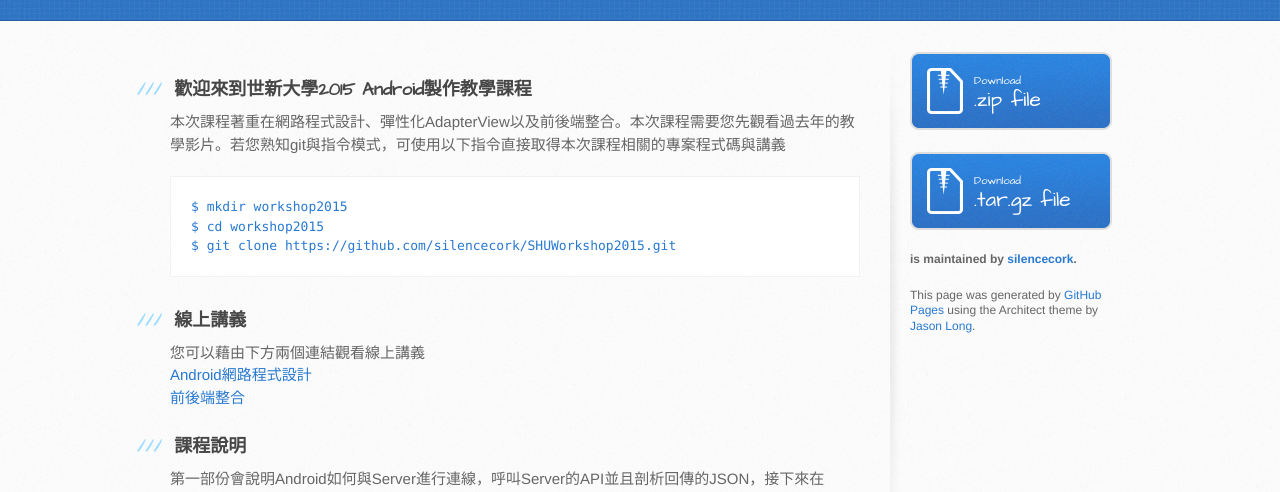
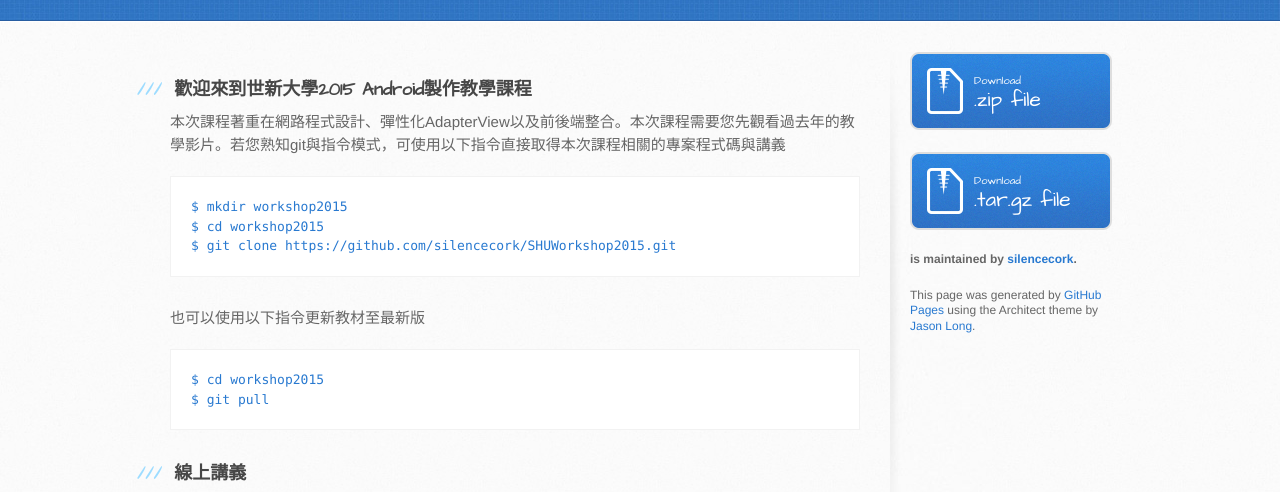
Before and after one commit to silencecork/SHUWorkshop2015, a plain HTML site: page index.html in a window 1280 px wide. Shown: the part 252-744 px from the top of the page. Drawn offline with Linux system fonts and the light colour scheme.

```diff
--- a/index.html
+++ b/index.html
@@ -38,11 +38,17 @@
 $ git clone https://github.com/silencecork/SHUWorkshop2015.git
 </code></pre>
 
+<p>也可以使用以下指令更新教材至最新版</p>
+
+<pre><code>$ cd workshop2015
+$ git pull
+</code></pre>
+
 <h3>
 <a id="線上講義" class="anchor" href="#%E7%B7%9A%E4%B8%8A%E8%AC%9B%E7%BE%A9" aria-hidden="true"><span class="octicon octicon-link"></span></a>線上講義</h3>
 
 <p>您可以藉由下方兩個連結觀看線上講義
-<br><a href="https://drive.google.com/file/d/0B4k6spy68e61Q2xORmg3dHp6R1E/view?usp=sharing">Android網路程式設計</a>
+<br><a href="https://drive.google.com/file/d/0B4k6spy68e61UTNXdjUxRERBOGM/view?usp=sharing">Android網路程式設計</a>
 <br><a href="https://drive.google.com/file/d/0B4k6spy68e61OFl5UWhYYi00Y2M/view?usp=sharing">前後端整合</a></p>
 
 <h3>
```
Also changed, not shown: params.json (+1 -1 lines).
